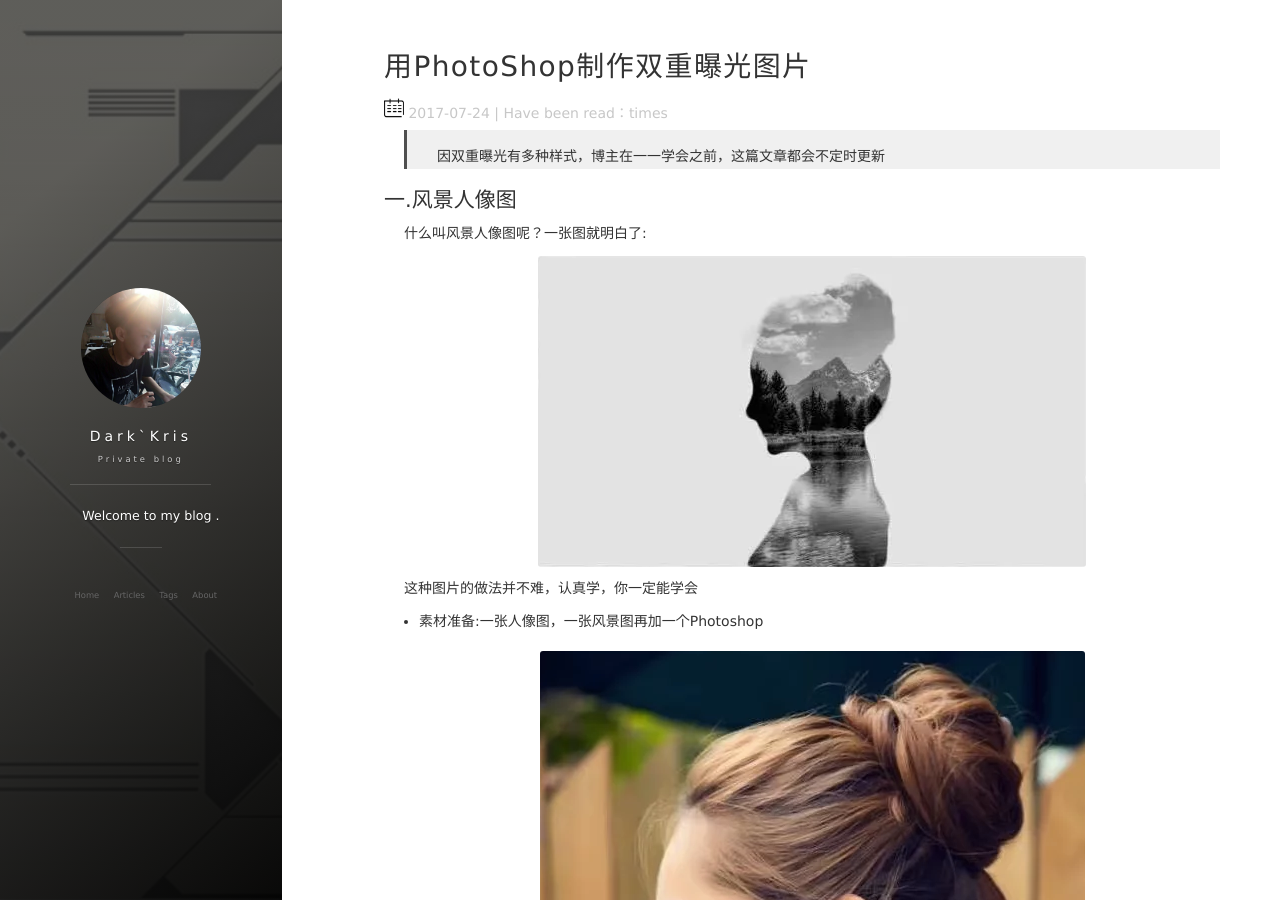
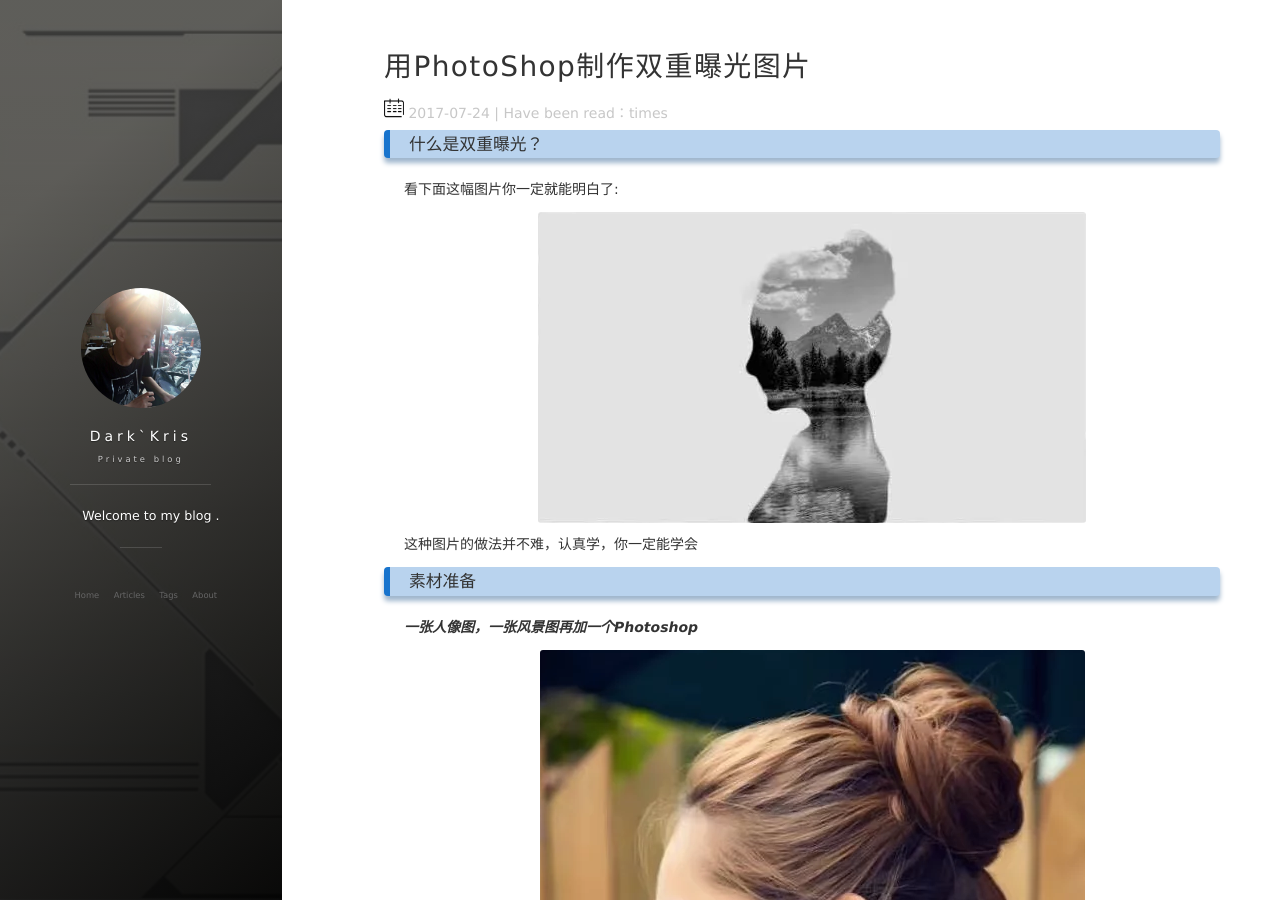
Before and after one commit to DeAntiWang/deantiwang.github.io, a Jekyll site: the page built from _posts/2017-07-24-用PhotoShop制作双重曝光图片.md, in a window 1280 px wide and 900 px high. Built offline with Jekyll 4.4.1, drawn with Linux system fonts in a browser that asks for light colours; nearby versions of some CDN libraries; comment, search, counter and statistics services are not loaded; some of the changed text lies outside the part shown.

Commit message:
update article

```diff
--- a/_posts/2017-07-24-用PhotoShop制作双重曝光图片.md
+++ b/_posts/2017-07-24-用PhotoShop制作双重曝光图片.md
@@ -6,27 +6,29 @@ description: "PhotoShop，双重曝光，学习笔记，教程"
 tag: 学习笔记教程
 ---
 
-> 因双重曝光有多种样式，博主在一一学会之前，这篇文章都会不定时更新
+### 什么是双重曝光？
 
-## 一.风景人像图
-
-什么叫风景人像图呢？一张图就明白了:
+看下面这幅图片你一定就能明白了:
 
 ![这就叫风景人像图](/images/posts/ps/0.png)
 
 这种图片的做法并不难，认真学，你一定能学会
 
-- 素材准备:一张人像图，一张风景图再加一个Photoshop
+### 素材准备
+
+***一张人像图，一张风景图再加一个Photoshop***
 
 ![人像图](/images/posts/ps/1.png)
 
 ![风景图](/images/posts/ps/2.png)
 
+### 开始制作
+
 首先将人像图用photoshop打开,并选择适当工具将人像扣出:
 
 ![](/images/posts/ps/3.png)
 
-在上方工具栏下面找到"调成边缘"并点击，将"平滑"向调为89（并且可以选择弹出框左边的画笔来微修边缘）:
+在上方工具栏下面找到"调成边缘"并点击，将"平滑"向调为89（并且可以选择弹出框左边的画笔来微修边缘(例如头发，可以让人像看起来更真实，例如最上面的图与倒数第四张图对比)）:
 
 ![](/images/posts/ps/4.png)
 
@@ -56,4 +58,10 @@ tag: 学习笔记教程
 
 ![](/images/posts/ps/0.png)
 
+双重曝光和多重曝光制作方法基本一致，方法并不唯一，提供给大家更多的双重曝光感受一下:
+
+![](/images/posts/ps/01.png)
+
+![](/images/posts/ps/02.png)
+
 > 感谢惠读
```
Also changed, not shown: photo.html (+4 -4 lines), images/posts/ps/01.png (added), images/posts/ps/02.png (added).
